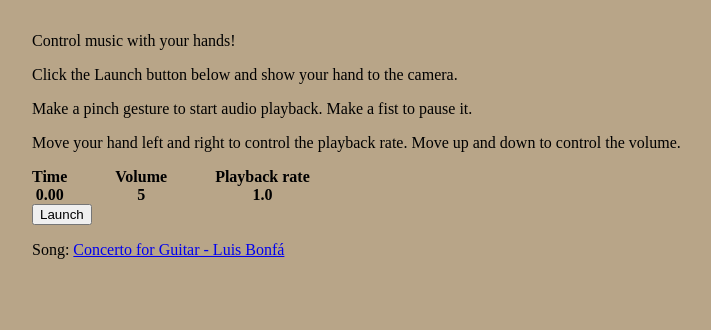
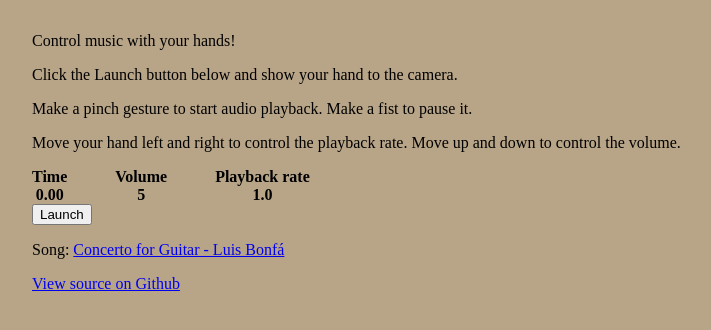
Before and after one commit to p3zo/conductor, a website built with webpack: page index.html in a window 1280 px wide. Shown: the whole page, without its empty margins (0-711 px from the left). Built offline with nearby package versions, Linux system fonts and the light colour scheme.

Commit message:
Link to source; Update readme

```diff
--- a/index.html
+++ b/index.html
@@ -24,5 +24,6 @@
 <p>Song: <a href="https://www.youtube.com/watch?v=ALc84j-OW3c" target="_blank" rel="noopener">Concerto for Guitar -
     Luis Bonfá</a>
 </p>
+<p><a href="https://github.com/p3zo/conductor" target="_blank" rel="noopener">View source on Github</a></p>
 </body>
 </html>
```
Also changed, not shown: README.md.
